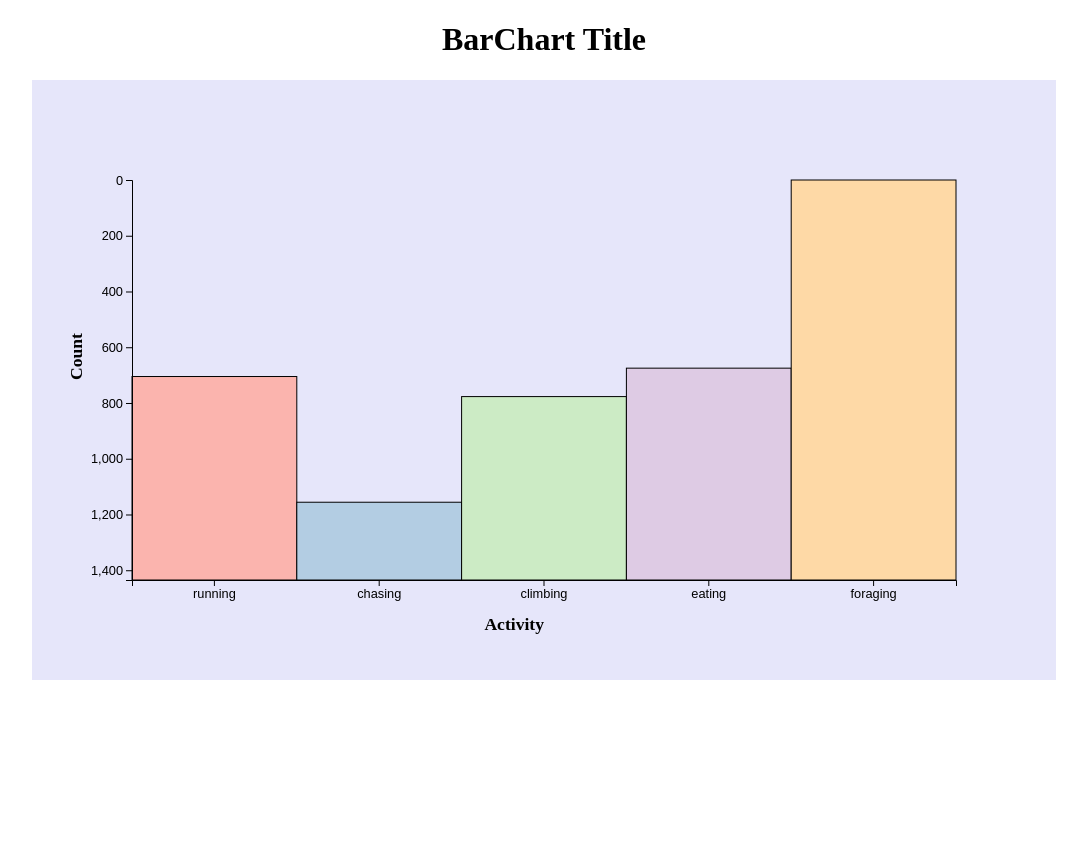
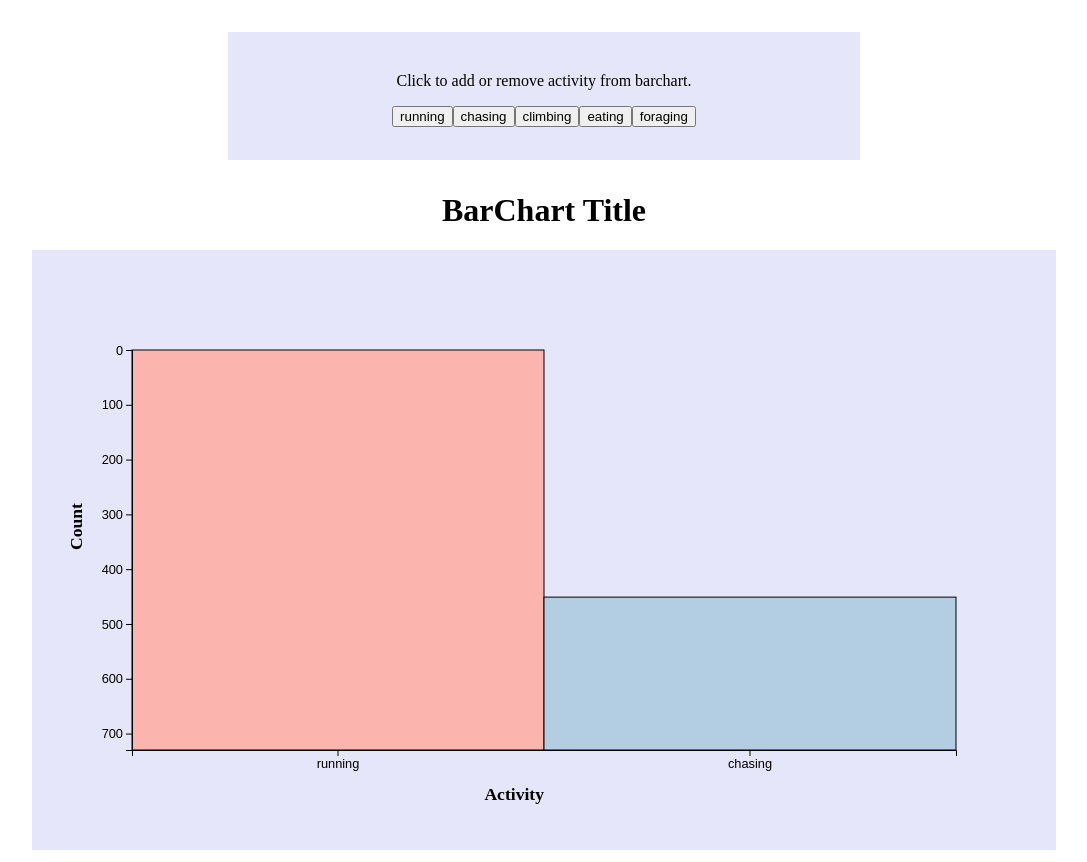
Before and after one commit to OscarKodes/React_and_D3_practice, a React (Create React App) app: page / in a window 1280 px wide. Shown: the whole page, without its empty margins (96-1183 px from the left). Before the commit the page ends 800 px from the top, so only its background shows below. Built offline with nearby package versions, Linux system fonts and the light colour scheme.

Commit message:
added useState to components, toggle buttons to add or remove activities from barchart -- issue with barchart being duplicated instead of updating

```diff
--- a/public/index.html
+++ b/public/index.html
@@ -14,7 +14,6 @@
 <body>
 
   <div id="root"></div>
-  <div id="container"></div>
 
 </body>
 
--- a/public/styles.css
+++ b/public/styles.css
@@ -2,3 +2,12 @@ h1,
 #container {
     text-align: center;
 }
+
+.btnContainer {
+    text-align: center;
+    margin: 2rem auto;
+    padding: 1.5rem 0;
+    background-color: lavender;
+    width: 50%;
+    height: 5rem;
+}
--- /dev/null
+++ b/src/components/ActBtn.jsx
@@ -0,0 +1,10 @@
+import React from "react";
+
+const ActBtn = (props) => {
+  const btnHandler = () => {
+    props.toggle(props.act);
+  };
+  return <button onClick={btnHandler}>{props.act}</button>;
+};
+
+export default ActBtn;
--- a/src/components/App.jsx
+++ b/src/components/App.jsx
@@ -1,10 +1,41 @@
-import React from "react";
+import React, { useState } from "react";
 import BarChart from "./BarChart";
+import ActBtn from "./ActBtn";
 
 function App() {
+  const [acts, setActs] = useState(["running", "chasing"]);
+
+  const activitiesArr = [
+    "running",
+    "chasing",
+    "climbing",
+    "eating",
+    "foraging",
+  ];
+
+  const activityToggler = (action) => {
+    setActs((prevState) => {
+      let stateCopy = [...prevState];
+
+      if (stateCopy.includes(action)) {
+        return [...prevState].filter((d) => d !== action);
+      } else {
+        return [...prevState, action];
+      }
+    });
+  };
+
+  const allBtns = activitiesArr.map((activity) => {
+    return <ActBtn key={activity} act={activity} toggle={activityToggler} />;
+  });
+
   return (
     <div>
-      <BarChart />
+      <div className="btnContainer">
+        <p>Click to add or remove activity from barchart.</p>
+        {allBtns}
+      </div>
+      <BarChart actArr={acts} />
     </div>
   );
 }
--- a/src/components/BarChart.jsx
+++ b/src/components/BarChart.jsx
@@ -2,15 +2,18 @@ import React, { useState, useEffect } from "react";
 import * as d3 from "d3";
 import squirrelData from "../data/data.csv";
 
-const BarChart = () => {
+const BarChart = (props) => {
   const width = window.innerWidth * 0.8;
   const height = 600;
   const margin = 100;
 
   const pastel1Colors = d3.scaleOrdinal(d3.schemePastel1);
+  let svg = undefined;
 
   d3.csv(squirrelData, d3.autoType).then((data) => {
     console.log(data);
+
+    data = data.filter((d) => props.actArr.includes(d.activity));
 
     /* SCALES */
     const xScale = d3
@@ -31,17 +34,20 @@ const BarChart = () => {
     /* HTML ELEMENTS */
 
     // svg
-    const svg = d3
-      .select("#container")
-      .append("svg")
-      .attr("width", width)
-      .attr("height", height)
-      .style("background-color", "lavender");
+
+    if (svg === undefined) {
+      svg = d3
+        .select("#container")
+        .append("svg")
+        .attr("width", width)
+        .attr("height", height)
+        .style("background-color", "lavender");
+    }
 
     // bars
     svg
       .selectAll(".bar")
-      .data(data)
+      .data(data, (d) => d.activity)
       .join("rect")
       .attr("class", "bar")
       .attr("height", (d) => yScale(d.count) - margin)
@@ -86,7 +92,12 @@ const BarChart = () => {
       .text("Count");
   });
 
-  return <h1>BarChart Title</h1>;
+  return (
+    <div>
+      <h1>BarChart Title</h1>
+      <div id="container"></div>
+    </div>
+  );
 };
 
 export default BarChart;
```
